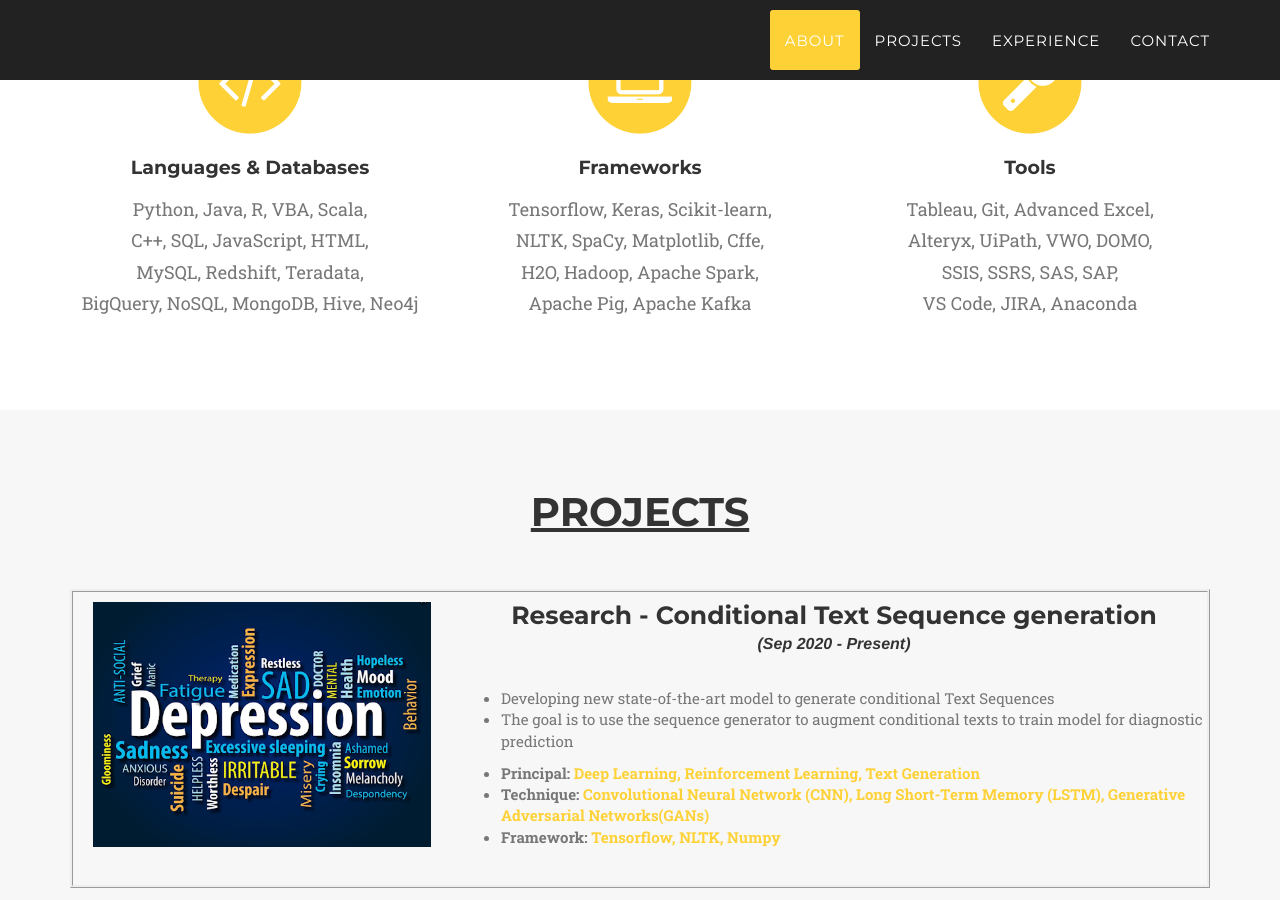
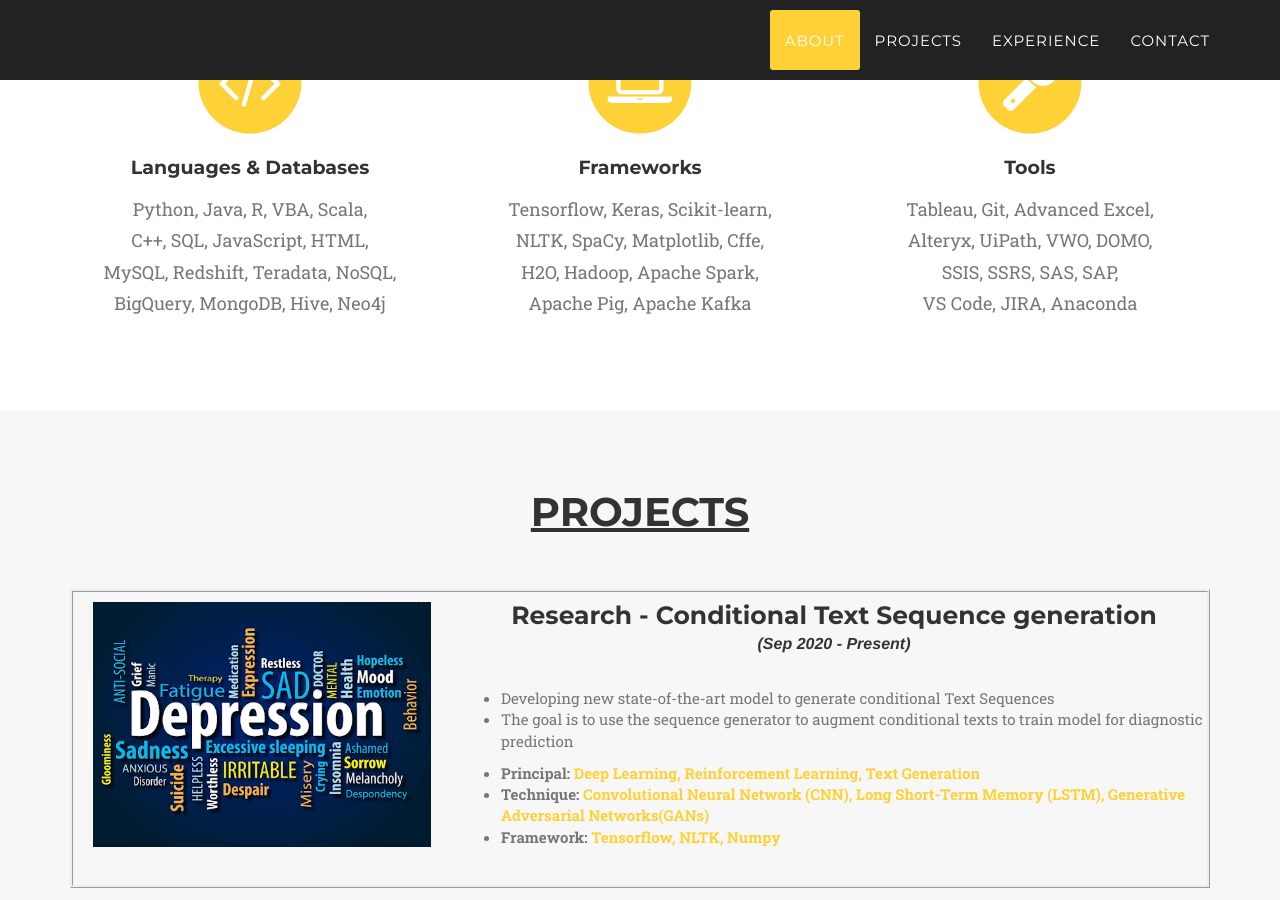
Before and after one commit to Harsha2409/ptest1, a Jekyll site: the page built from index.html, in a window 1280 px wide and 900 px high, scrolled down 1047 px. Built offline with Jekyll 4.4.1, drawn with Linux system fonts in a browser that asks for light colours; some web fonts are replaced.

Commit message:
Update aboutme.html

```diff
--- a/_includes/aboutme.html
+++ b/_includes/aboutme.html
@@ -28,7 +28,7 @@
                         <i class="fa fa-code fa-stack-1x fa-inverse"></i>
                     </span>
                     <h4 class="service-heading">Languages & Databases</h4>
-                    <p class="text-muted">Python, Java, R, VBA, Scala, <br/>  C++, SQL, JavaScript, HTML, <br/>  MySQL, Redshift, Teradata, <br/> BigQuery, NoSQL, MongoDB, Hive, Neo4j </p>
+                    <p class="text-muted">Python, Java, R, VBA, Scala, <br/>  C++, SQL, JavaScript, HTML, <br/>  MySQL, Redshift, Teradata, NoSQL, <br/> BigQuery, MongoDB, Hive, Neo4j </p>
                 </div>
                 <div class="col-md-4">
                     <span class="fa-stack fa-4x">
```
